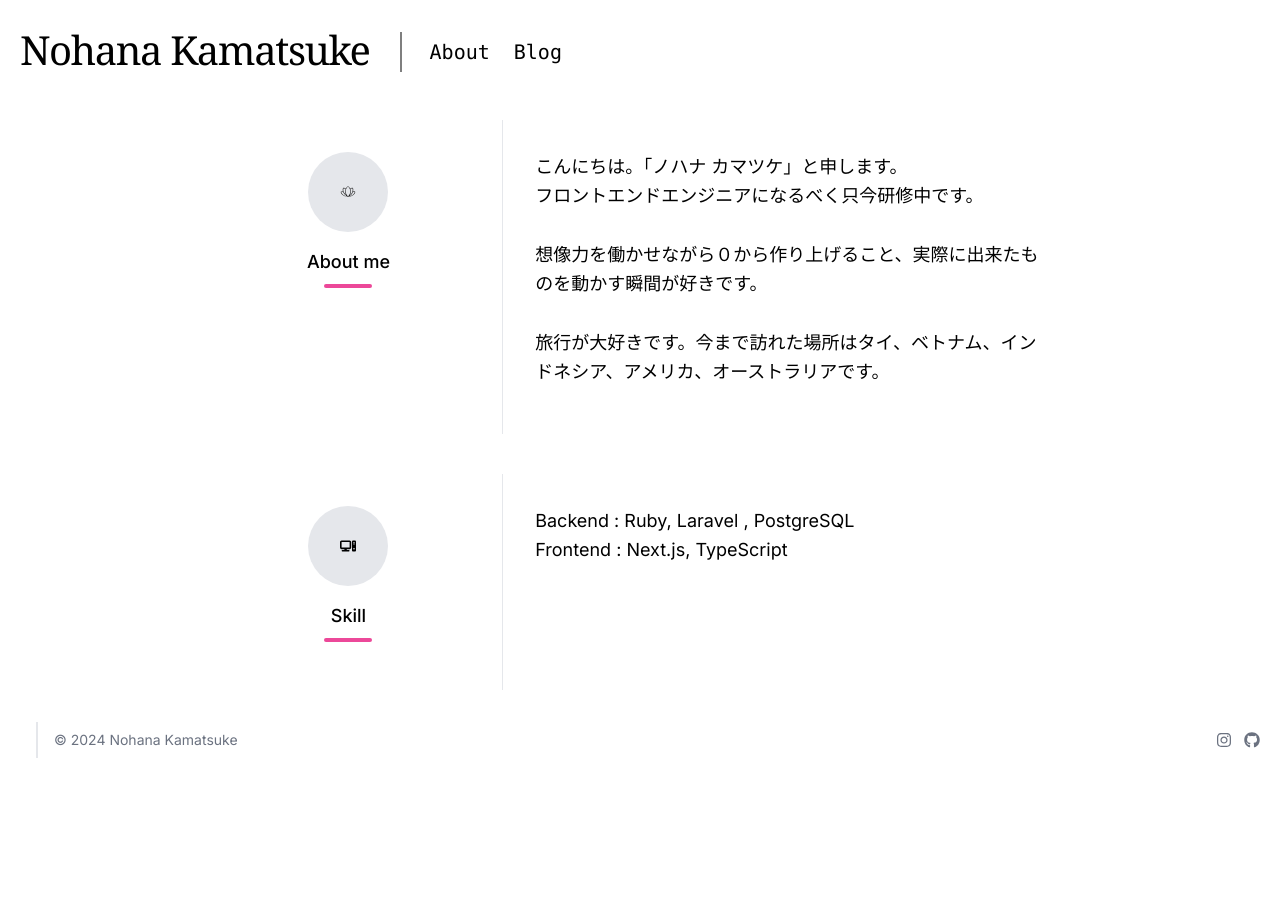
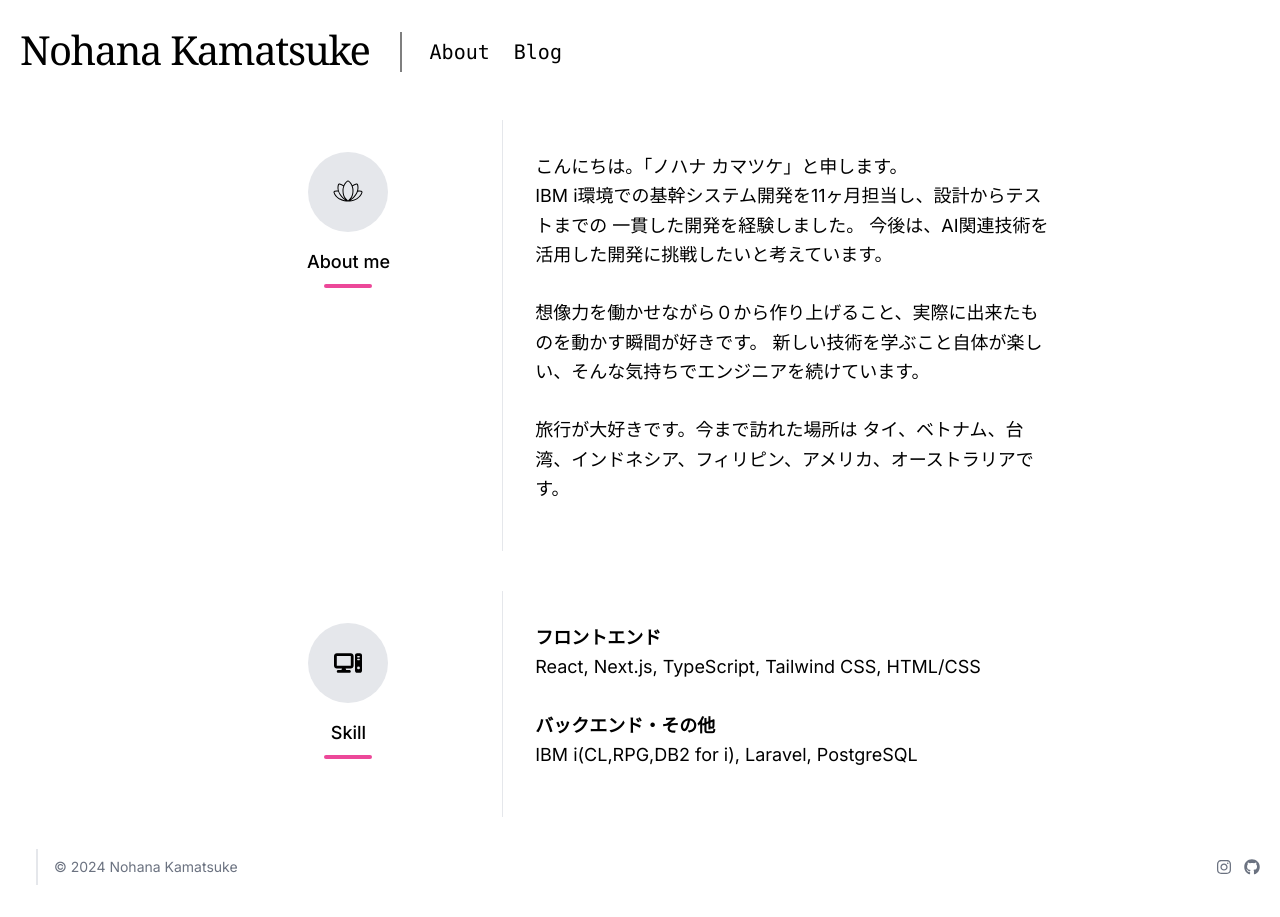
Before and after one commit to nohanakamatsuke/blog-app, a Next.js app: page /about in a window 1280 px wide. Before the commit the page ends 832 px from the top, so only its background shows below. Built offline with nearby package versions, Linux system fonts and the light colour scheme.

Commit message:
Update profile: add IBM i experience and AI interest

```diff
--- a/src/app/about/page.tsx
+++ b/src/app/about/page.tsx
@@ -15,7 +15,7 @@ export default function About() {
           <div className="flex flex-col sm:flex-row mt-10">
             <div className="sm:w-1/3 text-center sm:pr-8 sm:py-8">
               <div className="w-20 h-20 rounded-full inline-flex items-center justify-center bg-gray-200 ">
-                <PiFlowerLotusThin />
+                <PiFlowerLotusThin className="w-8 h-8"/>
               </div>
               <div className="flex flex-col items-center text-center justify-center">
                 <h2 className="font-medium title-font mt-4  text-lg">
@@ -28,13 +28,17 @@ export default function About() {
               <p className="leading-relaxed text-lg mb-4">
                 こんにちは。「ノハナ カマツケ」と申します。
                 <br />
-                フロントエンドエンジニアになるべく只今研修中です。
+                IBM i環境での基幹システム開発を11ヶ月担当し、設計からテストまでの
+                一貫した開発を経験しました。
+                今後は、AI関連技術を活用した開発に挑戦したいと考えています。
                 <br />
                 <br />
                 想像力を働かせながら０から作り上げること、実際に出来たものを動かす瞬間が好きです。
+                新しい技術を学ぶこと自体が楽しい、そんな気持ちでエンジニアを続けています。
                 <br />
                 <br />
-                旅行が大好きです。今まで訪れた場所はタイ、ベトナム、インドネシア、アメリカ、オーストラリアです。
+                旅行が大好きです。今まで訪れた場所は
+                タイ、ベトナム、台湾、インドネシア、フィリピン、アメリカ、オーストラリアです。
                 <br />
               </p>
             </div>
@@ -47,7 +51,7 @@ export default function About() {
           <div className="flex flex-col sm:flex-row mt-10">
             <div className="sm:w-1/3 text-center sm:pr-8 sm:py-8">
               <div className="w-20 h-20 rounded-full inline-flex items-center justify-center bg-gray-200 ">
-                <FaComputer />
+                <FaComputer className="w-7 h-7"/>
               </div>
               <div className="flex flex-col items-center text-center justify-center">
                 <h2 className="font-medium title-font mt-4 text-lg">Skill</h2>
@@ -56,9 +60,13 @@ export default function About() {
             </div>
             <div className="sm:w-2/3 sm:pl-8 sm:py-8 sm:border-l border-gray-200 sm:border-t-0 border-t mt-4 pt-4 sm:mt-0 text-center sm:text-left">
               <p className="leading-relaxed text-lg mb-4">
-                Backend : Ruby, Laravel , PostgreSQL
+                <strong>フロントエンド</strong>
+                <br />React, Next.js, TypeScript, Tailwind CSS, HTML/CSS
                 <br />
-                Frontend : Next.js, TypeScript
+                <br />
+                <strong>バックエンド・その他</strong>
+                <br />
+                IBM i(CL,RPG,DB2 for i), Laravel, PostgreSQL
                 <br />
               </p>
             </div>
```
